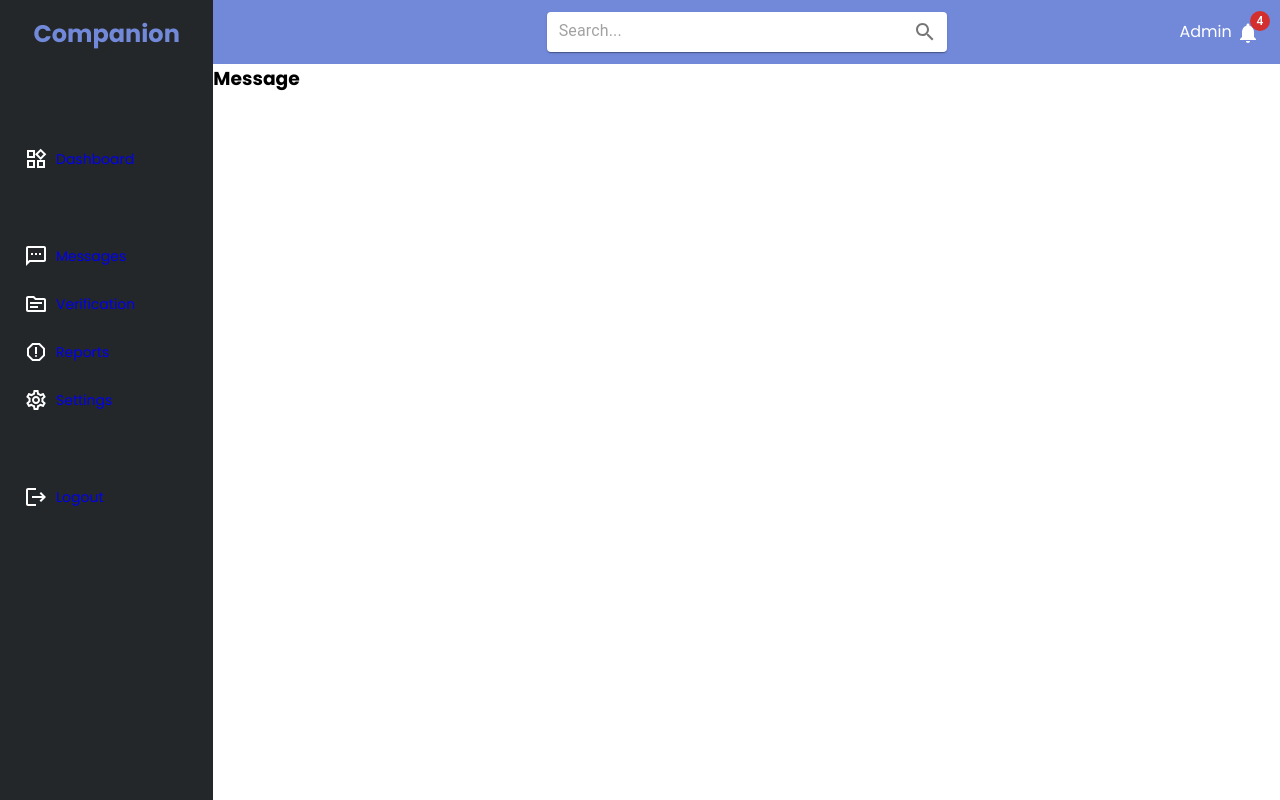
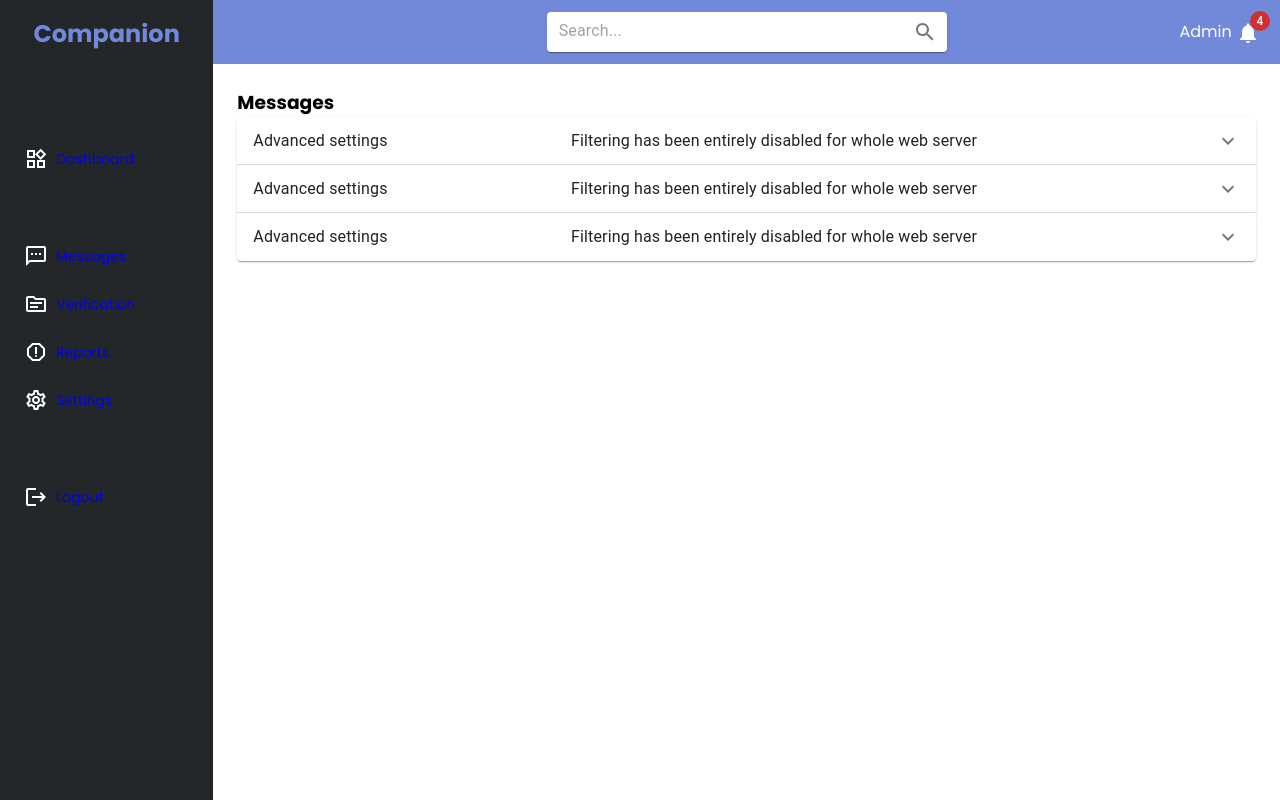
Before and after one commit to DushanSenadheera/companion_web_frontend, a React (Create React App) app: page /dashboard/message in a window 1280 px wide. Built offline with nearby package versions, Linux system fonts and the light colour scheme.

Commit message:
added nav section content

```diff
--- a/src/components/Message.jsx
+++ b/src/components/Message.jsx
@@ -1,7 +1,93 @@
-export default function Message(){
+import * as React from 'react';
+import Accordion from '@mui/material/Accordion';
+import AccordionDetails from '@mui/material/AccordionDetails';
+import AccordionSummary from '@mui/material/AccordionSummary';
+import Typography from '@mui/material/Typography';
+import ExpandMoreIcon from '@mui/icons-material/ExpandMore';
+import TextField from '@mui/material/TextField';
+import SendIcon from '@mui/icons-material/Send';
+import '../styles/message.css';
+
+export default function Message() {
+
+    const [expanded, setExpanded] = React.useState(false);
+
+    const handleChange = (panel) => (event, isExpanded) => {
+        setExpanded(isExpanded ? panel : false);
+    };
+
     return (
-        <div>
-            <h3>Message</h3>
+        <div className='msgContent'>
+            <h3>Messages</h3>
+            <Accordion expanded={expanded === 'panel1'} onChange={handleChange('panel1')}>
+                <AccordionSummary
+                    expandIcon={<ExpandMoreIcon />}
+                    aria-controls="panel3bh-content"
+                    id="panel3bh-header"
+                >
+                    <Typography sx={{ width: '33%', flexShrink: 0 }}>
+                        Advanced settings
+                    </Typography>
+                    <Typography sx={{ color: 'text.primary' }}>
+                        Filtering has been entirely disabled for whole web server
+                    </Typography>
+                </AccordionSummary>
+                <AccordionDetails>
+                    <TextField
+                        id="outlined-multiline-flexible"
+                        label="Multiline"
+                        multiline
+                        maxRows={4}
+                        fullWidth={true}
+                    />
+                </AccordionDetails>
+            </Accordion>
+            <Accordion expanded={expanded === 'panel2'} onChange={handleChange('panel2')}>
+                <AccordionSummary
+                    expandIcon={<ExpandMoreIcon />}
+                    aria-controls="panel3bh-content"
+                    id="panel3bh-header"
+                >
+                    <Typography sx={{ width: '33%', flexShrink: 0 }}>
+                        Advanced settings
+                    </Typography>
+                    <Typography sx={{ color: 'text.primary' }}>
+                        Filtering has been entirely disabled for whole web server
+                    </Typography>
+                </AccordionSummary>
+                <AccordionDetails>
+                    <TextField
+                        id="outlined-multiline-flexible"
+                        label="Multiline"
+                        multiline
+                        maxRows={4}
+                        fullWidth={true}
+                    />
+                </AccordionDetails>
+            </Accordion>
+            <Accordion expanded={expanded === 'panel3'} onChange={handleChange('panel3')}>
+                <AccordionSummary
+                    expandIcon={<ExpandMoreIcon />}
+                    aria-controls="panel3bh-content"
+                    id="panel3bh-header"
+                >
+                    <Typography sx={{ width: '33%', flexShrink: 0 }}>
+                        Advanced settings
+                    </Typography>
+                    <Typography sx={{ color: 'text.primary' }}>
+                        Filtering has been entirely disabled for whole web server
+                    </Typography>
+                </AccordionSummary>
+                <AccordionDetails>
+                    <TextField
+                        id="outlined-multiline-flexible"
+                        label="Multiline"
+                        multiline
+                        maxRows={4}
+                        fullWidth={true}
+                    />
+                </AccordionDetails>
+            </Accordion>
         </div>
     )
 }
--- a/src/components/Verification.jsx
+++ b/src/components/Verification.jsx
@@ -1,7 +1,125 @@
-export default function Verification(){
+import * as React from 'react';
+import { styled } from '@mui/material/styles';
+import Card from '@mui/material/Card';
+import CardHeader from '@mui/material/CardHeader';
+import CardMedia from '@mui/material/CardMedia';
+import CardContent from '@mui/material/CardContent';
+import CardActions from '@mui/material/CardActions';
+import Collapse from '@mui/material/Collapse';
+import Avatar from '@mui/material/Avatar';
+import IconButton from '@mui/material/IconButton';
+import Typography from '@mui/material/Typography';
+import { red } from '@mui/material/colors';
+import FavoriteIcon from '@mui/icons-material/Favorite';
+import ShareIcon from '@mui/icons-material/Share';
+import ExpandMoreIcon from '@mui/icons-material/ExpandMore';
+import MoreVertIcon from '@mui/icons-material/MoreVert';
+import '../styles/verification.css';
+
+export default function Verification() {
+
+    const [expanded, setExpanded] = React.useState(false);
+
+    const handleExpandClick = () => {
+        setExpanded(!expanded);
+    };
+
     return (
-        <div>
+        <div className='verifysection'>
             <h3>Verification</h3>
+
+            <div className="verifyContent">
+            <Card sx={{ maxWidth: 1000 }}>
+                <CardHeader
+                    avatar={
+                        <Avatar sx={{ bgcolor: red[500] }} aria-label="recipe">
+                            R
+                        </Avatar>
+                    }
+                    action={
+                        <IconButton aria-label="settings">
+                            <MoreVertIcon />
+                        </IconButton>
+                    }
+                    title="Shrimp and Chorizo Paella"
+                    subheader="September 14, 2016"
+                />
+                <CardMedia
+                    component="img"
+                    height="194"
+                    image="/static/images/cards/paella.jpg"
+                    alt="Paella dish"
+                />
+                <CardContent>
+                    <Typography variant="body2" color="text.secondary">
+                        This impressive paella is a perfect party dish and a fun meal to cook
+                        together with your guests. Add 1 cup of frozen peas along with the mussels,
+                        if you like.
+                    </Typography>
+                </CardContent>
+                <CardActions disableSpacing>
+                    <IconButton aria-label="add to favorites">
+                        <FavoriteIcon />
+                    </IconButton>
+                    <IconButton aria-label="share">
+                        <ShareIcon />
+                    </IconButton>
+
+                </CardActions>
+                <Collapse in={expanded} timeout="auto" unmountOnExit>
+                    <CardContent>
+
+                    </CardContent>
+                </Collapse>
+            </Card>
+            <Card sx={{ maxWidth: 1000 }}>
+                <CardHeader
+                    avatar={
+                        <Avatar sx={{ bgcolor: red[500] }} aria-label="recipe">
+                            R
+                        </Avatar>
+                    }
+                    action={
+                        <IconButton aria-label="settings">
+                            <MoreVertIcon />
+                        </IconButton>
+                    }
+                    title="Shrimp and Chorizo Paella"
+                    subheader="September 14, 2016"
+                />
+                <CardMedia
+                    component="img"
+                    height="194"
+                    image="/static/images/cards/paella.jpg"
+                    alt="Paella dish"
+                />
+                <CardContent>
+                    <Typography variant="body2" color="text.secondary">
+                        This impressive paella is a perfect party dish and a fun meal to cook
+                        together with your guests. Add 1 cup of frozen peas along with the mussels,
+                        if you like.
+                    </Typography>
+                </CardContent>
+                <CardActions disableSpacing>
+                    <IconButton aria-label="add to favorites">
+                        <FavoriteIcon />
+                    </IconButton>
+                    <IconButton aria-label="share">
+                        <ShareIcon />
+                    </IconButton>
+
+                </CardActions>
+                <Collapse in={expanded} timeout="auto" unmountOnExit>
+                    <CardContent>
+
+                    </CardContent>
+                </Collapse>
+            </Card>
+            </div>
+
+
+
+
         </div>
     )
 }
--- a/src/styles/dashboard.css
+++ b/src/styles/dashboard.css
@@ -57,3 +57,7 @@ ul{
     width: 40%;
     border-radius: 4px;
 }
+
+a:visited{
+    color: #fff;
+}
--- /dev/null
+++ b/src/styles/message.css
@@ -0,0 +1,3 @@
+.msgContent{
+    margin: 1.5rem;
+}
--- /dev/null
+++ b/src/styles/verification.css
@@ -0,0 +1,3 @@
+.verifyContent{
+    overflow-y: scroll;
+}
```
